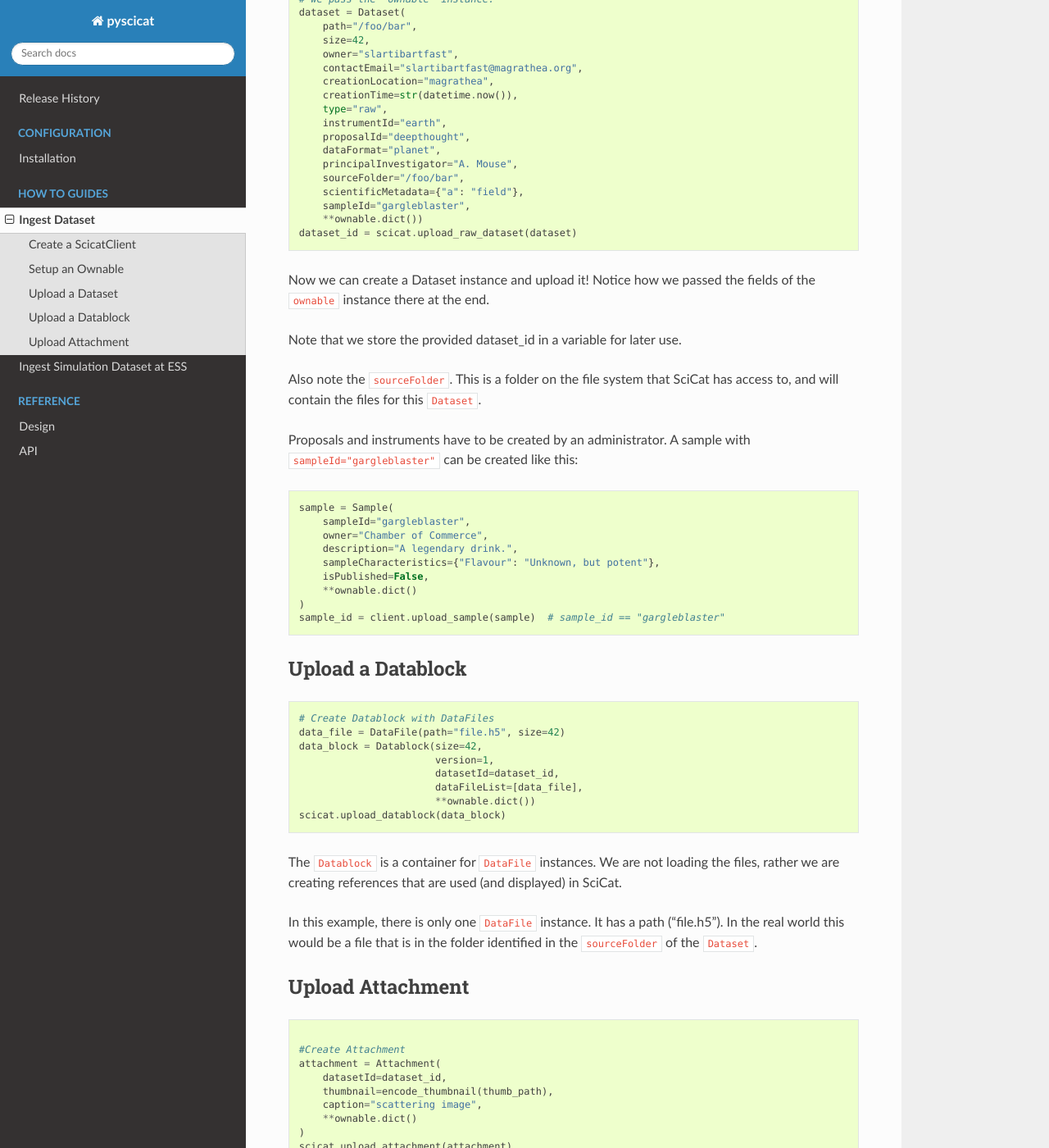
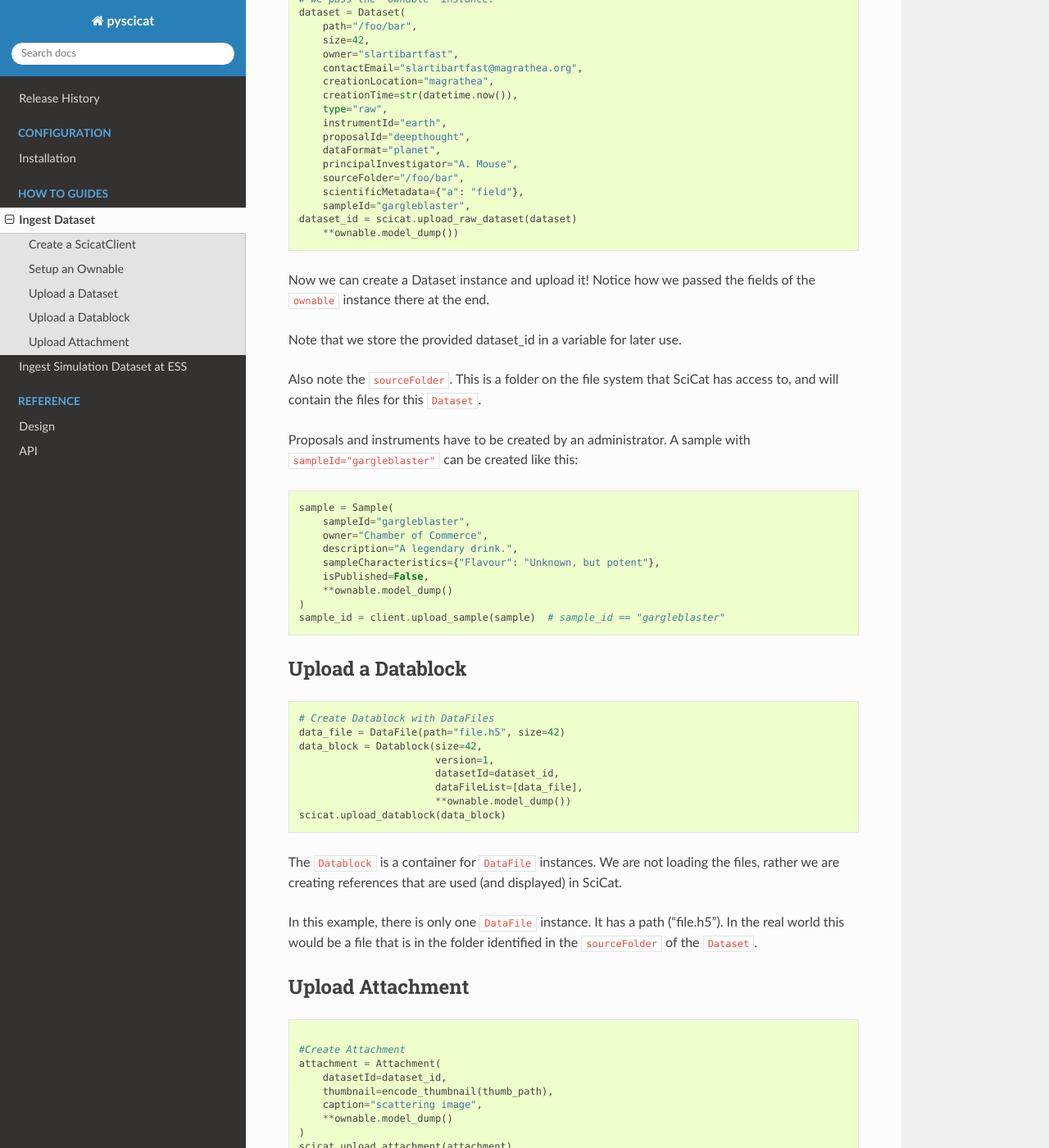
Before and after one commit to rosalindfranklininstitute/pyscicat, a Sphinx documentation site: the page built from docs/source/howto/ingest.md, in a window 1280 px wide and 1400 px high, scrolled down 1096 px. Shown: the whole window at 82% size. Built offline with Sphinx 7.4.7 and the Read the Docs theme 3.1.0, drawn with Linux system fonts in a browser that asks for light colours; the version number could not be read and is left out; some of the changed text lies outside the part shown.

Commit message:
dict() has been deprecated in favor of model_dump()

````diff
--- a/docs/source/howto/ingest.md
+++ b/docs/source/howto/ingest.md
@@ -53,8 +53,8 @@ dataset = Dataset(
     sourceFolder="/foo/bar",
     scientificMetadata={"a": "field"},
     sampleId="gargleblaster",
-    **ownable.dict())
 dataset_id = scicat.upload_raw_dataset(dataset)
+    **ownable.model_dump())
 ```
 Now we can create a Dataset instance and upload it! Notice how we passed the fields of the `ownable` instance there at the end.
 
@@ -70,7 +70,7 @@ sample = Sample(
     description="A legendary drink.",
     sampleCharacteristics={"Flavour": "Unknown, but potent"},
     isPublished=False,
-    **ownable.dict()
+    **ownable.model_dump()
 )
 sample_id = client.upload_sample(sample)  # sample_id == "gargleblaster"
 ```
@@ -84,7 +84,7 @@ data_block = Datablock(size=42,
                        version=1,
                        datasetId=dataset_id,
                        dataFileList=[data_file],
-                       **ownable.dict())
+                       **ownable.model_dump())
 scicat.upload_datablock(data_block)
 ```
 The `Datablock` is a container for `DataFile` instances. We are not loading the files, rather we are creating references that are used (and displayed) in SciCat.
@@ -99,7 +99,7 @@ attachment = Attachment(
     datasetId=dataset_id,
     thumbnail=encode_thumbnail(thumb_path),
     caption="scattering image",
-    **ownable.dict()
+    **ownable.model_dump()
 )
 scicat.upload_attachment(attachment)
 ```
@@ -146,8 +146,8 @@ dataset = Dataset(
     sourceFolder="/foo/bar",
     scientificMetadata={"a": "field"},
     sampleId="gargleblaster",
-    **ownable.dict())
 dataset_id = scicat.upload_raw_dataset(dataset)
+    **ownable.model_dump())
 
 # Create Datablock with DataFiles
 data_file = DataFile(path="file.h5", size=42)
@@ -155,7 +155,7 @@ data_block = Datablock(size=42,
                        version=1,
                        datasetId=dataset_id,
                        dataFileList=[data_file],
-                       **ownable.dict())
+                       **ownable.model_dump())
 scicat.upload_datablock(data_block)
 
 #Create Attachment
@@ -163,7 +163,7 @@ attachment = Attachment(
     datasetId=dataset_id,
     thumbnail=encode_thumbnail(thumb_path),
     caption="scattering image",
-    **ownable.dict()
+    **ownable.model_dump()
 )
 scicat.upload_attachment(attachment)
 
````
Also changed, not shown: docs/source/howto/ingestion_simulation_dataset_ess.md (+2 -2 lines), 4 other files.
